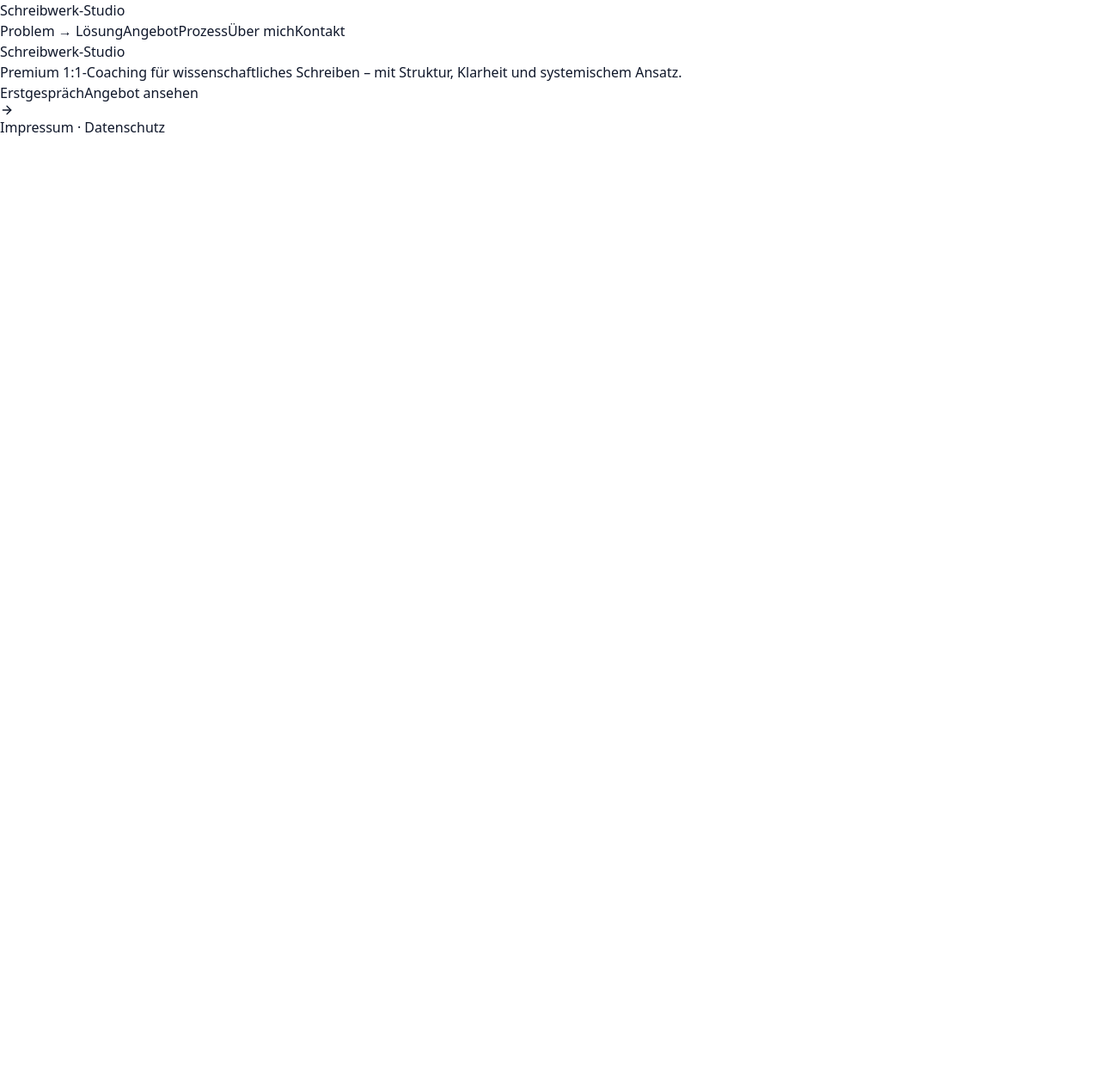
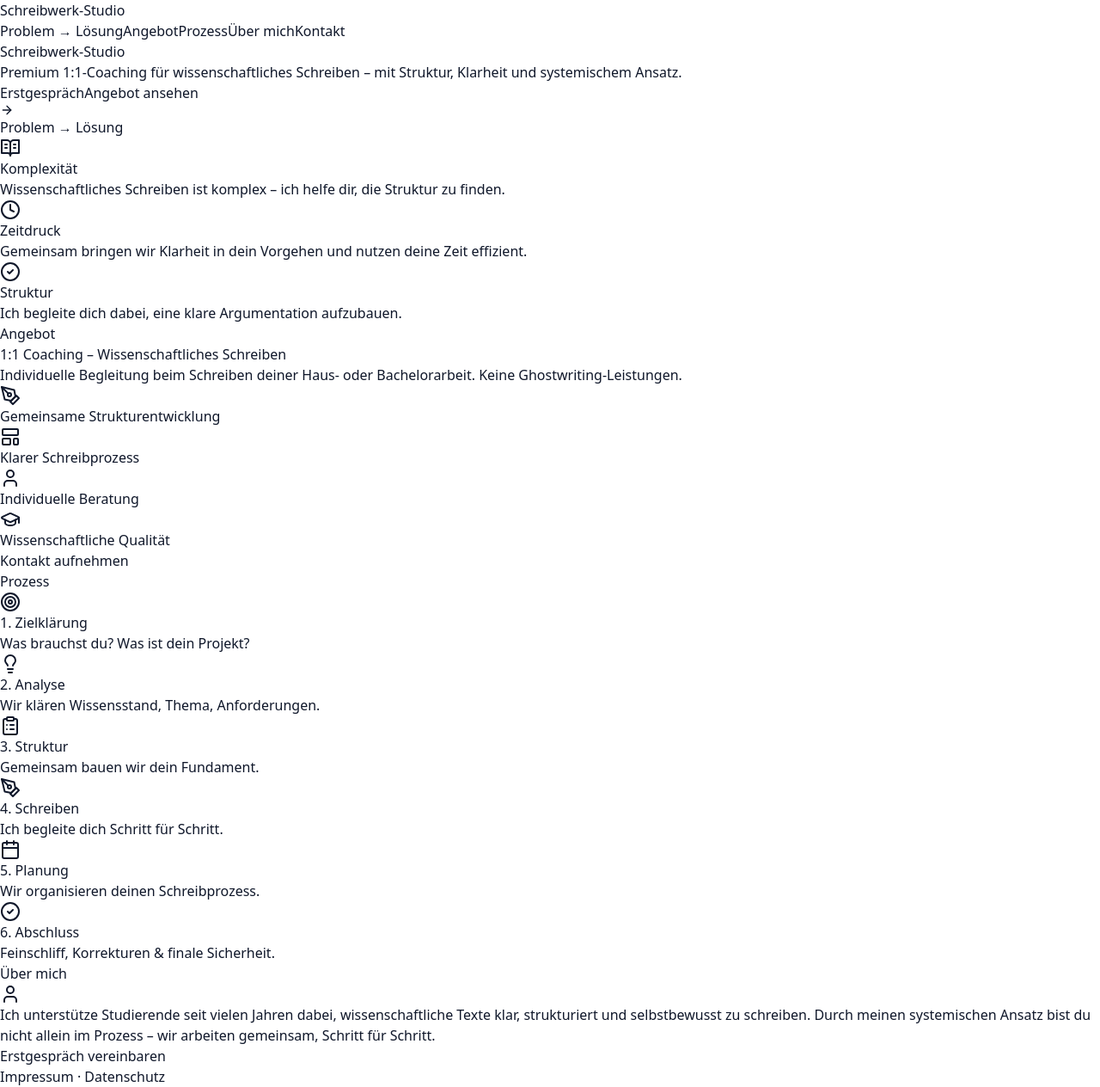
Before and after one commit to Schreibwerk-Studio/Schreibwerk-studio, a Next.js app: page / in a window 1280 px wide. Shown: the whole page at 86% size. Before the commit the page ends 800 px from the top, so only its background shows below. Built offline with nearby package versions, Linux system fonts and the light colour scheme.

Commit message:
Update SchreibwerkPage.tsx

```diff
--- a/SchreibwerkPage.tsx
+++ b/SchreibwerkPage.tsx
@@ -8,23 +8,30 @@ import {
   BookOpenText,
   GraduationCap,
   LayoutTemplate,
+  User,
+  Target,
+  Calendar,
+  Lightbulb,
+  ClipboardList,
 } from "lucide-react";
 
-// Smooth scroll
+/* ============================================================================
+   Helper Functions
+============================================================================ */
+
 const scrollToId = (id: string) => {
   const el = document.getElementById(id);
   if (el) el.scrollIntoView({ behavior: "smooth", block: "start" });
 };
 
-// Animation helper
 const fadeUp = (delay = 0) => ({
   initial: { opacity: 0, y: 24 },
   animate: { opacity: 1, y: 0, transition: { duration: 0.6, delay } },
 });
 
-/* -------------------------------------------------------------------------- */
-/*                                   CONTACT                                   */
-/* -------------------------------------------------------------------------- */
+/* ============================================================================
+   Kontakt-Formular – Formspree
+============================================================================ */
 
 function ContactView({ onBack }: any) {
   const [status, setStatus] = React.useState("idle");
@@ -45,9 +52,7 @@ function ContactView({ onBack }: any) {
       if (res.ok) {
         setStatus("success");
         e.target.reset();
-      } else {
-        setStatus("error");
-      }
+      } else setStatus("error");
     } catch {
       setStatus("error");
     }
@@ -110,7 +115,6 @@ function ContactView({ onBack }: any) {
             Danke! Deine Nachricht wurde gesendet.
           </p>
         )}
-
         {status === "error" && (
           <p className="text-red-700 bg-red-100 p-3 rounded-xl">
             Fehler – schreib direkt an{" "}
@@ -124,13 +128,13 @@ function ContactView({ onBack }: any) {
   );
 }
 
-/* -------------------------------------------------------------------------- */
-/*                                 IMPRESSUM                                  */
-/* -------------------------------------------------------------------------- */
+/* ============================================================================
+   Impressum
+============================================================================ */
 
 function Impressum({ onBack }: any) {
   return (
-    <main className="max-w-2xl mx-auto px-6 py-16 text-slate-800 leading-relaxed">
+    <main className="max-w-2xl mx-auto px-6 py-16 leading-relaxed text-slate-800">
       <button
         onClick={onBack}
         className="mb-6 rounded-full border px-4 py-2 text-sm hover:bg-slate-100"
@@ -158,13 +162,13 @@ function Impressum({ onBack }: any) {
   );
 }
 
-/* -------------------------------------------------------------------------- */
-/*                               DATENSCHUTZ                                  */
-/* -------------------------------------------------------------------------- */
+/* ============================================================================
+   Datenschutz
+============================================================================ */
 
 function Datenschutz({ onBack }: any) {
   return (
-    <main className="max-w-2xl mx-auto px-6 py-16 text-slate-800 leading-relaxed">
+    <main className="max-w-2xl mx-auto px-6 py-16 leading-relaxed text-slate-800">
       <button
         onClick={onBack}
         className="mb-6 rounded-full border px-4 py-2 text-sm hover:bg-slate-100"
@@ -187,9 +191,9 @@ function Datenschutz({ onBack }: any) {
   );
 }
 
-/* -------------------------------------------------------------------------- */
-/*                                 MAIN PAGE                                  */
-/* -------------------------------------------------------------------------- */
+/* ============================================================================
+   Hauptseite (ALLE SEKTIONEN VOLLSTÄNDIG)
+============================================================================ */
 
 export default function SchreibwerkPage() {
   const [view, setView] = React.useState("home");
@@ -202,7 +206,10 @@ export default function SchreibwerkPage() {
 
   return (
     <div className="min-h-screen bg-white text-slate-800">
+      {/* ------------------------------------------------------------------ */}
       {/* NAVIGATION */}
+      {/* ------------------------------------------------------------------ */}
+
       <header className="sticky top-0 bg-white/70 backdrop-blur border-b border-slate-200 z-50">
         <div className="max-w-7xl mx-auto px-6 py-4 flex items-center justify-between">
           <button
@@ -250,7 +257,10 @@ export default function SchreibwerkPage() {
 
       <div id="top" />
 
+      {/* ------------------------------------------------------------------ */}
       {/* HERO */}
+      {/* ------------------------------------------------------------------ */}
+
       <section className="max-w-7xl mx-auto px-6 py-20">
         <motion.h1
           {...fadeUp(0)}
@@ -284,7 +294,190 @@ export default function SchreibwerkPage() {
         </motion.div>
       </section>
 
+      {/* ------------------------------------------------------------------ */}
+      {/* PROBLEM → LÖSUNG */}
+      {/* ------------------------------------------------------------------ */}
+
+      <section id="problem" className="bg-slate-50 py-20">
+        <div className="max-w-7xl mx-auto px-6">
+          <motion.h2
+            {...fadeUp(0)}
+            className="text-3xl font-semibold mb-10 text-center"
+          >
+            Problem → Lösung
+          </motion.h2>
+
+          <div className="grid md:grid-cols-3 gap-8">
+            <motion.div
+              {...fadeUp(0.1)}
+              className="rounded-2xl p-8 bg-white shadow-sm border"
+            >
+              <BookOpenText className="w-10 h-10 mb-4 text-slate-700" />
+              <h3 className="font-semibold text-lg mb-2">Komplexität</h3>
+              <p className="text-slate-600">
+                Wissenschaftliches Schreiben ist komplex – ich helfe dir, die
+                Struktur zu finden.
+              </p>
+            </motion.div>
+
+            <motion.div
+              {...fadeUp(0.2)}
+              className="rounded-2xl p-8 bg-white shadow-sm border"
+            >
+              <Clock className="w-10 h-10 mb-4 text-slate-700" />
+              <h3 className="font-semibold text-lg mb-2">Zeitdruck</h3>
+              <p className="text-slate-600">
+                Gemeinsam bringen wir Klarheit in dein Vorgehen und nutzen deine
+                Zeit effizient.
+              </p>
+            </motion.div>
+
+            <motion.div
+              {...fadeUp(0.3)}
+              className="rounded-2xl p-8 bg-white shadow-sm border"
+            >
+              <CheckCircle2 className="w-10 h-10 mb-4 text-slate-700" />
+              <h3 className="font-semibold text-lg mb-2">Struktur</h3>
+              <p className="text-slate-600">
+                Ich begleite dich dabei, eine klare Argumentation aufzubauen.
+              </p>
+            </motion.div>
+          </div>
+        </div>
+      </section>
+
+      {/* ------------------------------------------------------------------ */}
+      {/* ANGEBOT */}
+      {/* ------------------------------------------------------------------ */}
+
+      <section id="angebot" className="py-20">
+        <div className="max-w-7xl mx-auto px-6">
+          <motion.h2
+            {...fadeUp(0)}
+            className="text-3xl font-semibold mb-10 text-center"
+          >
+            Angebot
+          </motion.h2>
+
+          <motion.div
+            {...fadeUp(0.1)}
+            className="max-w-xl mx-auto rounded-2xl border p-10 shadow-sm bg-white"
+          >
+            <h3 className="text-xl font-semibold mb-4">
+              1:1 Coaching – Wissenschaftliches Schreiben
+            </h3>
+
+            <p className="text-slate-600 mb-6">
+              Individuelle Begleitung beim Schreiben deiner Haus- oder
+              Bachelorarbeit. Keine Ghostwriting-Leistungen.
+            </p>
+
+            <ul className="space-y-3 text-slate-700">
+              <li className="flex gap-2">
+                <PenTool className="w-5 h-5" /> Gemeinsame Strukturentwicklung
+              </li>
+              <li className="flex gap-2">
+                <LayoutTemplate className="w-5 h-5" /> Klarer Schreibprozess
+              </li>
+              <li className="flex gap-2">
+                <User className="w-5 h-5" /> Individuelle Beratung
+              </li>
+              <li className="flex gap-2">
+                <GraduationCap className="w-5 h-5" /> Wissenschaftliche Qualität
+              </li>
+            </ul>
+
+            <button
+              onClick={() => setView("kontakt")}
+              className="w-full mt-8 rounded-full bg-slate-900 text-white px-6 py-3 hover:bg-black"
+            >
+              Kontakt aufnehmen
+            </button>
+          </motion.div>
+        </div>
+      </section>
+
+      {/* ------------------------------------------------------------------ */}
+      {/* PROZESS */}
+      {/* ------------------------------------------------------------------ */}
+
+      <section id="prozess" className="bg-slate-50 py-20">
+        <div className="max-w-7xl mx-auto px-6">
+          <motion.h2
+            {...fadeUp(0)}
+            className="text-3xl font-semibold mb-10 text-center"
+          >
+            Prozess
+          </motion.h2>
+
+          <div className="grid md:grid-cols-3 gap-8">
+            {[
+              { icon: Target, title: "1. Zielklärung", text: "Was brauchst du? Was ist dein Projekt?" },
+              { icon: Lightbulb, title: "2. Analyse", text: "Wir klären Wissensstand, Thema, Anforderungen." },
+              { icon: ClipboardList, title: "3. Struktur", text: "Gemeinsam bauen wir dein Fundament." },
+              { icon: PenTool, title: "4. Schreiben", text: "Ich begleite dich Schritt für Schritt." },
+              { icon: Calendar, title: "5. Planung", text: "Wir organisieren deinen Schreibprozess." },
+              { icon: CheckCircle2, title: "6. Abschluss", text: "Feinschliff, Korrekturen & finale Sicherheit." },
+            ].map((step, i) => (
+              <motion.div
+                key={i}
+                {...fadeUp(i * 0.1)}
+                className="bg-white border shadow-sm rounded-2xl p-8"
+              >
+                <step.icon className="w-10 h-10 mb-4 text-slate-700" />
+                <h3 className="font-semibold mb-2">{step.title}</h3>
+                <p className="text-slate-600">{step.text}</p>
+              </motion.div>
+            ))}
+          </div>
+        </div>
+      </section>
+
+      {/* ------------------------------------------------------------------ */}
+      {/* ÜBER MICH */}
+      {/* ------------------------------------------------------------------ */}
+
+      <section id="ueber-mich" className="py-20">
+        <div className="max-w-4xl mx-auto px-6 text-center">
+          <motion.h2
+            {...fadeUp(0)}
+            className="text-3xl font-semibold mb-6"
+          >
+            Über mich
+          </motion.h2>
+
+          <motion.div
+            {...fadeUp(0.1)}
+            className="mx-auto w-24 h-24 rounded-full bg-slate-200 flex items-center justify-center mb-6"
+          >
+            <User className="w-12 h-12 text-slate-600" />
+          </motion.div>
+
+          <motion.p
+            {...fadeUp(0.2)}
+            className="max-w-2xl mx-auto text-slate-600 text-lg"
+          >
+            Ich unterstütze Studierende seit vielen Jahren dabei, wissenschaftliche
+            Texte klar, strukturiert und selbstbewusst zu schreiben.
+            Durch meinen systemischen Ansatz bist du nicht allein im Prozess –
+            wir arbeiten gemeinsam, Schritt für Schritt.
+          </motion.p>
+
+          <motion.div {...fadeUp(0.3)} className="mt-10">
+            <button
+              onClick={() => setView("kontakt")}
+              className="rounded-full bg-slate-900 text-white px-8 py-3 hover:bg-black"
+            >
+              Erstgespräch vereinbaren
+            </button>
+          </motion.div>
+        </div>
+      </section>
+
+      {/* ------------------------------------------------------------------ */}
       {/* FOOTER */}
+      {/* ------------------------------------------------------------------ */}
+
       <footer className="border-t py-10 text-center text-sm text-slate-500">
         <button onClick={() => setView("impressum")}>Impressum</button> ·{" "}
         <button onClick={() => setView("datenschutz")}>Datenschutz</button>
```
